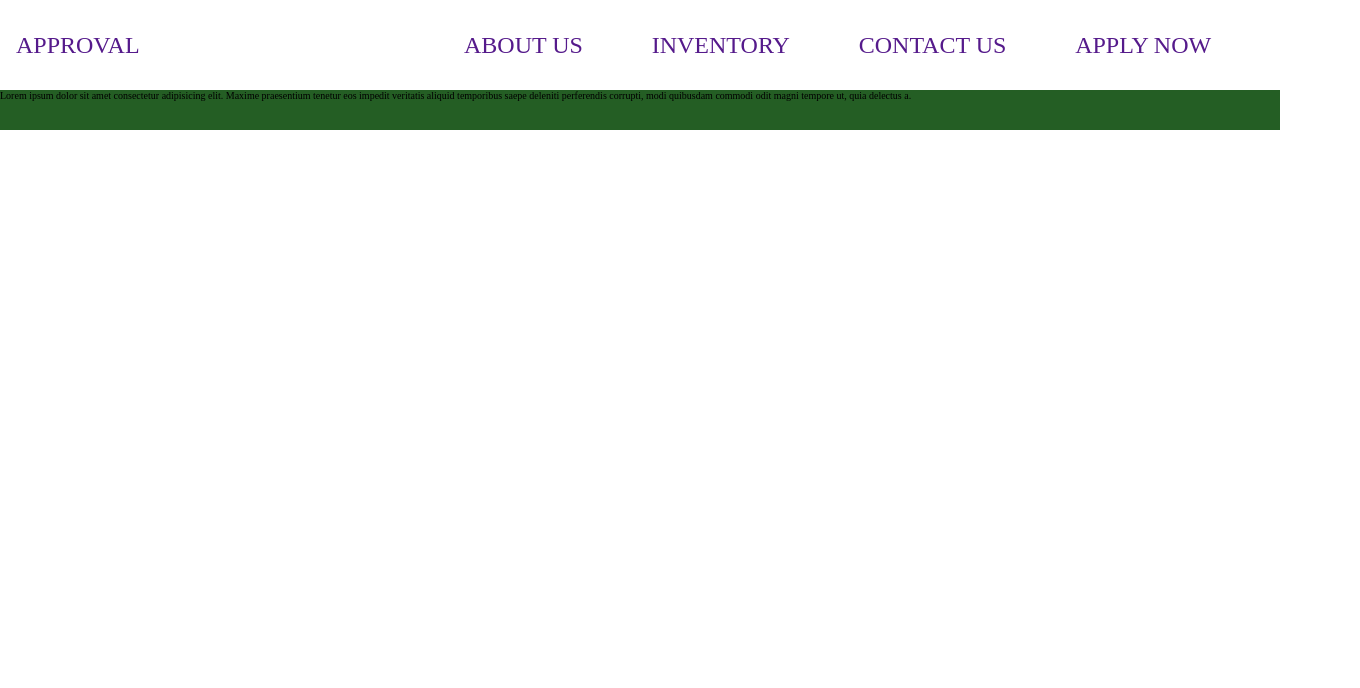
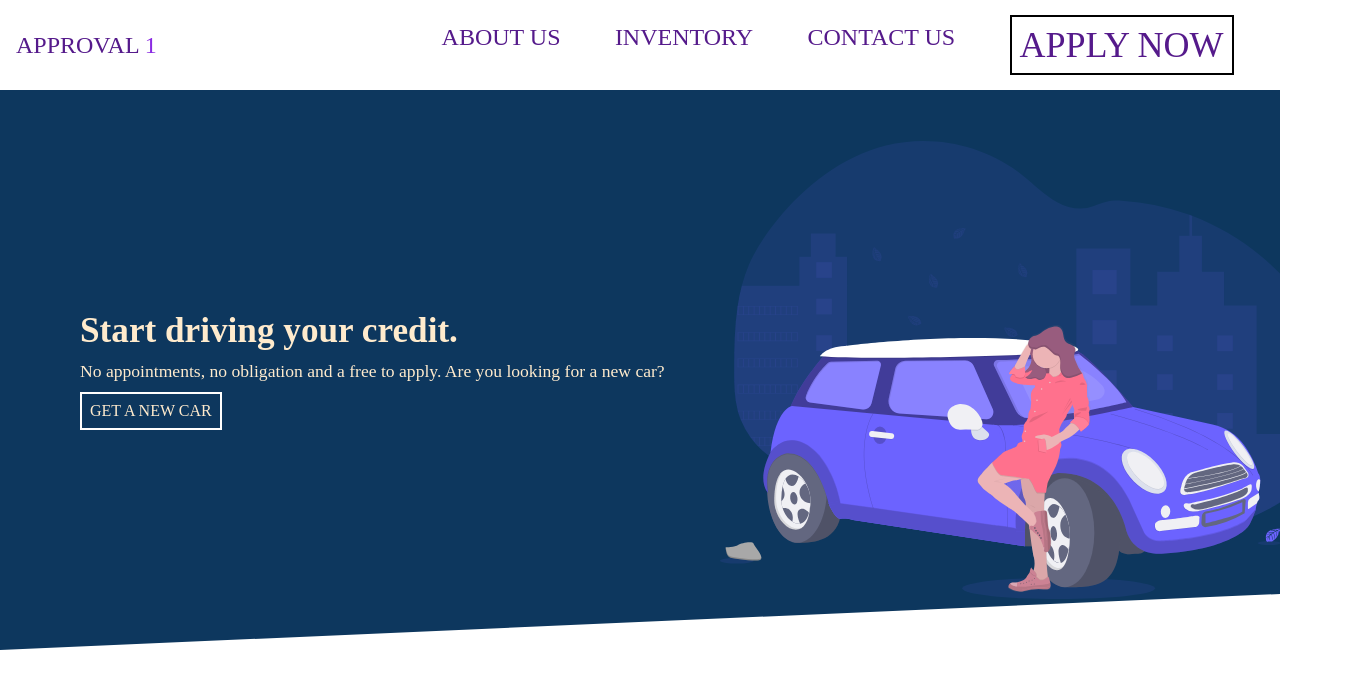
Before and after one commit to BenjaminEssilfieNyame/code-along, a plain HTML site: page index.html in a window 1280 px wide. Shown: the whole page, 1360 px wide, since content can reach past the window. Drawn offline with Linux system fonts and the light colour scheme.

Commit message:
initial commit

```diff
--- a/index.html
+++ b/index.html
@@ -10,21 +10,24 @@
     <header>
       <nav>
         <div>
-          <a href="">APPROVAL</a>
+          <a href="">APPROVAL <span>1</span></a>
         </div>
         <ul>
           <li><a href="">ABOUT US</a></li>
           <li><a href="">INVENTORY</a></li>
           <li><a href="">CONTACT US</a></li>
-          <li><a href="">APPLY NOW</a></li>
+          <li><a class="btn" href="">APPLY NOW</a></li>
         </ul>
       </nav>
     </header>
     <main>
-      Lorem ipsum dolor sit amet consectetur adipisicing elit. Maxime
-      praesentium tenetur eos impedit veritatis aliquid temporibus saepe
-      deleniti perferendis corrupti, modi quibusdam commodi odit magni tempore
-      ut, quia delectus a.
+      <h1>Start driving your credit.</h1>
+      <p>
+        No appointments, no obligation and a free to apply. Are you looking for
+        a new car?
+      </p>
+      <a href="">GET A NEW CAR</a>
+      <img src="./city_driver.svg" />
     </main>
   </body>
 </html>
--- a/styles.css
+++ b/styles.css
@@ -38,6 +38,50 @@ a {
 }
 
 main {
-  background-color: #245e24;
-  height: 2.5rem;
+  background-color: #0d375e;
+  height: 560px;
+  color: blanchedalmond;
+  font-size: 1.1rem;
+  /* position: relative; */
+  display: flex;
+  padding: 5rem;
+  flex-direction: column;
+  align-items: flex-start;
+  justify-content: center;
+  clip-path: polygon(0% 0%, 100% 0%, 100% 90%, 0% 100%);
+  /* background-image: url(./city_driver.svg); */
 }
+
+img {
+  width: 40rem;
+  margin-left: 40rem;
+  position: absolute;
+}
+
+.btn {
+  padding: 0.5rem;
+  font-size: 1.5em;
+  font-style: bold;
+  border: 2px solid black;
+}
+
+nav div span {
+  color: blueviolet;
+}
+
+nav li {
+  padding: 0.5rem;
+}
+
+main p {
+  margin-bottom: 10px;
+  margin-top: 10px;
+}
+
+main a {
+  padding: 0.5rem;
+  font-size: 1rem;
+  border: 2px solid white;
+  background-color: #0d375e;
+  color: blanchedalmond;
+}
```
